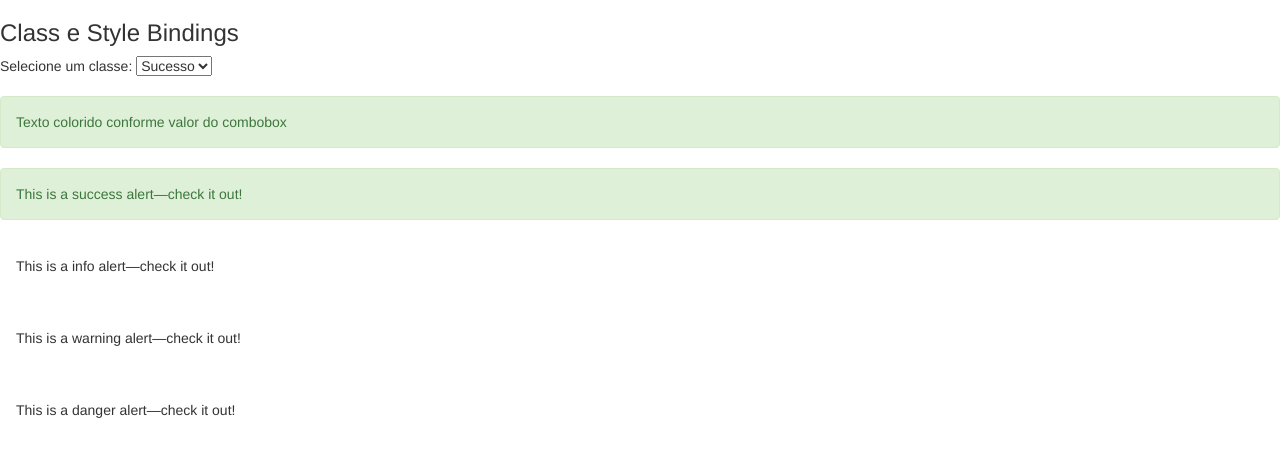
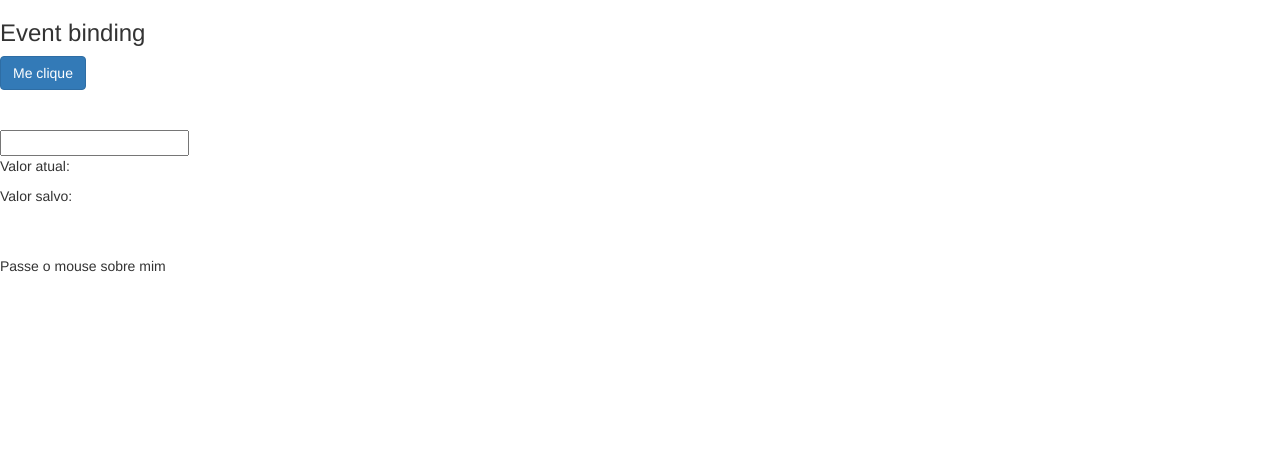
Before and after one commit to rafa-thayto/angular, an Angular app in the folder data-binding/: page / in a window 1280 px wide. Shown: the top 456 px of the page. Built offline with nearby package versions, Linux system fonts and the light colour scheme.

Commit message:
Learning about event binding

```diff
--- a/data-binding/src/app/data-binding/data-binding.component.css
+++ b/data-binding/src/app/data-binding/data-binding.component.css
@@ -0,0 +1,4 @@
+.highlight {
+    background-color: yellow;
+    font-weight: bold;
+}
--- a/data-binding/src/app/data-binding/data-binding.component.html
+++ b/data-binding/src/app/data-binding/data-binding.component.html
@@ -15,7 +15,7 @@
     <img bind-src="urlImagem" alt="Simple Image">
   </article> -->
 
-  <article>
+  <!-- <article>
     <h3>Class e Style Bindings</h3>
     <div>
       Selecione um classe:
@@ -58,6 +58,42 @@
 
     </div>
 
+  </article> -->
+
+
+
+  <article>
+    <div>
+      <h3>Event binding</h3>
+      <div>
+        <button (click) = "botaoClicado()"
+        class="btn btn-primary">
+        Me clique
+      </button>
+    </div>
+    <br><br>
+
+    <input type="text"
+      (keyup)="onKeyUp($event)"
+      (keyup.enter)="salvarValor(campoInput.value)"
+      (blur)="salvarValor(campoInput.value)"
+      #campoInput
+      >
+
+    <p>Valor atual: {{ valorAtual }}</p>
+    <p>Valor salvo: {{ valorSalvo }}</p>
+
+    <br><br>
+
+    <span
+      (mouserover)="onMouseOverOut()"
+      (mouseout)="onMouseOverOut()"
+      [class.highlight]="isMouseOver"
+    >
+      Passe o mouse sobre mim
+    </span>
+  </div>
+
   </article>
 
 </section>
--- a/data-binding/src/app/data-binding/data-binding.component.ts
+++ b/data-binding/src/app/data-binding/data-binding.component.ts
@@ -3,13 +3,27 @@
 @Component({
   selector: 'app-data-binding',
   templateUrl: './data-binding.component.html',
-  styleUrls: ['./data-binding.component.css']
+  // styleUrls: ['./data-binding.component.css']
+  styles: [
+    `
+    .highlight {
+      background-color: yellow;
+      font-weight: bold;
+    }
+
+    `
+  ]
 })
 export class DataBindingComponent implements OnInit {
 
   url: string = 'http://loiane.com';
   cursoAngular: boolean = true;
   urlImagem: string = 'http://lorempixel.com/400/200/nature';
+
+  valorAtual: string;
+  valorSalvo: string;
+
+  isMouseOver: boolean = false;
 
   getValor() {
     return 1;
@@ -19,6 +33,22 @@
     return true;
   }
 
+  botaoClicado() {
+    alert('Botão clicado');
+  }
+
+  onKeyUp(event: KeyboardEvent) {
+    this.valorAtual = ((<HTMLInputElement>event.target).value);
+  }
+
+  salvarValor(valor: string) {
+    this.valorSalvo = valor;
+  }
+
+  onMouseOverOut() {
+    this.isMouseOver = !this.isMouseOver;
+  }
+
   constructor() { }
 
   ngOnInit() {
```
